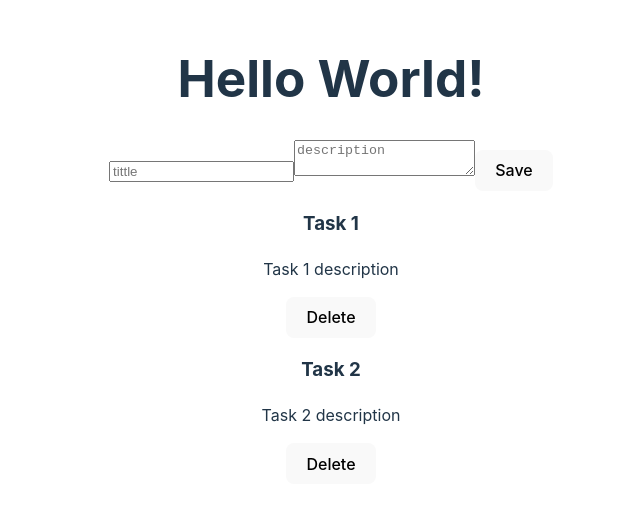
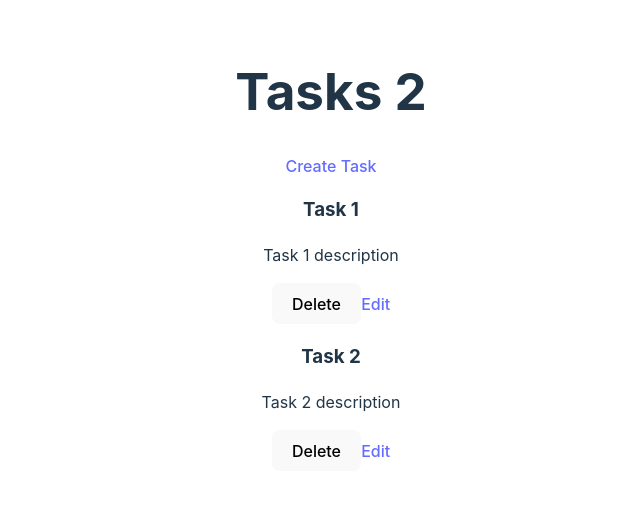
Before and after one commit to JoeTerol/REACT.crud, a React (Vite) app: page / in a window 1280 px wide. Shown: the part 150-658 px from the top of the page, without its empty margins (309-949 px from the left). Built offline with nearby package versions, Linux system fonts and the light colour scheme.

Commit message:
crud its workin, but has some bugs in update tasks

```diff
--- a/package.json
+++ b/package.json
@@ -14,6 +14,7 @@
     "react": "^18.2.0",
     "react-dom": "^18.2.0",
     "react-redux": "^8.0.7",
+    "react-router-dom": "^6.12.1",
     "uuid": "^9.0.0"
   },
   "devDependencies": {
--- a/src/App.jsx
+++ b/src/App.jsx
@@ -1,23 +1,23 @@
 import { useSelector } from 'react-redux'
-
 import './App.css'
+import { BrowserRouter, Routes, Route} from 'react-router-dom'
 import TaskForm from './components/taskForm'
 import TaskList from './components/tasksList'
 
 function App() {
- const taskState = useSelector(state => state.tasks)
-  console.log(taskState)
-
   return (
     <div className='App'>
-    <h1>
-      Hello World!
-    </h1>
-    <TaskForm />
-    <TaskList />
+     <BrowserRouter>
+       <Routes>
+         <Route path='/' element={<TaskList/>} />
+         <Route path='/create-task' element={<TaskForm/>} />
+         <Route path='/edit-task/:id' element={<TaskForm/>} />
+       </Routes>
+     </BrowserRouter>
+
     </div>
 
-  )
+  );
 }
 
 export default App
--- a/src/components/taskForm.jsx
+++ b/src/components/taskForm.jsx
@@ -1,8 +1,8 @@
-import React, { useState } from "react";
-import { useDispatch } from "react-redux";
-import { addTask } from "../redux/features/taskSlice";
+import { useState, useEffect } from "react";
+import { useDispatch, useSelector } from "react-redux";
+import { addTask, editTask } from "../redux/features/taskSlice";
 import { v4 as uuid } from "uuid"
-
+import { useNavigate, useParams} from "react-router-dom";
 function TaskForm() {
 
 const [task, setTask] = useState({
@@ -10,6 +10,10 @@
     description:"",
 });
 const dispatch = useDispatch()
+const Navigate = useNavigate()
+const params = useParams()
+const tasks = useSelector(state => state.tasks)
+
 
 const handlechange = e => {
     setTask({
@@ -20,21 +24,46 @@
 };
 const handleSubmit = (e) => {
     e.preventDefault();
+
+    if (params.id){
+      dispatch(editTask(task))
+    }
+
     dispatch(addTask({
         ...task,
         id: uuid(),
     }))
+    Navigate("/")
 }
 
+useEffect(() => {
+    if (params.id) {
+       setTask(tasks.find(task => task.id === params.id))
 
+    }
+
+}, [])
 
     return(
         <form onSubmit={handleSubmit}>
-            <input name="title" type="text" placeholder="tittle" onChange={handlechange} />
+            <input
+             name="title"
+             type="text"
+              placeholder="tittle"
+              onChange={handlechange}
+              value={task.title}
+            />
 
-            <textarea name="description" placeholder="description" onChange={handlechange}></textarea>
+            <textarea
+            name="description"
+            placeholder="description"
+            onChange={handlechange}
+            value={task.description}
+            ></textarea>
+
 
             <button>Save</button>
+
 
         </form>
     )
--- a/src/components/tasksList.jsx
+++ b/src/components/tasksList.jsx
@@ -1,5 +1,6 @@
 import { useSelector, useDispatch } from "react-redux";
 import { deleteTask } from "../redux/features/taskSlice";
+import { Link } from "react-router-dom";
 function TasksList(){
     const tasks = useSelector(state => state.tasks)
     const dispatch= useDispatch()
@@ -12,11 +13,21 @@
 
     return (
         <div>
+              <header>
+                <h1>Tasks {tasks.length}</h1>
+                <Link to={"/create-task"}>
+                Create Task
+
+                </Link>
+
+              </header>
+
             {tasks.map(task => (
             <div key={task.id}>
                 <h3>{task.title}</h3>
                 <p>{task.description}</p>
                 <button onClick={() => handleDelete(task.id)}>Delete</button>
+                <Link to={`/edit-task/${task.id}`}>Edit</Link>
             </div>
             ))}
         </div>
--- a/src/redux/features/taskSlice.js
+++ b/src/redux/features/taskSlice.js
@@ -21,15 +21,25 @@
         addTask: (state, action) => {
             state.push(action.payload)
 
+    },  editTask: (state, action) => {
+         const { id, title, description } = action.payload
+         const foundTask = state.find(task => task.id === id)
+        if (foundTask) {
+            foundTask.title = title
+            foundTask.description = description
+        }
+
+
     },
+
         deleteTask: (state, action) => {
             const taskFound = state.find(task => task.id === action.payload)
             if (taskFound) {
                 state.splice(state.indexOf(taskFound), 1)
             }
-    }
+    },
 
  },
 })
-export const { addTask, deleteTask } = taskslice.actions
+export const { addTask, deleteTask, editTask } = taskslice.actions
 export default taskslice.reducer
```
Also changed, not shown: 1 other file (tests, documents, lock files or other folders).
